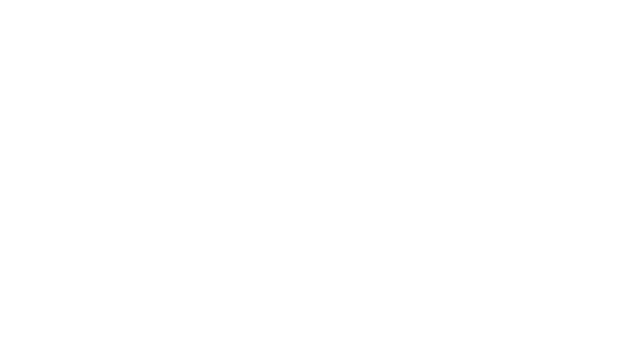
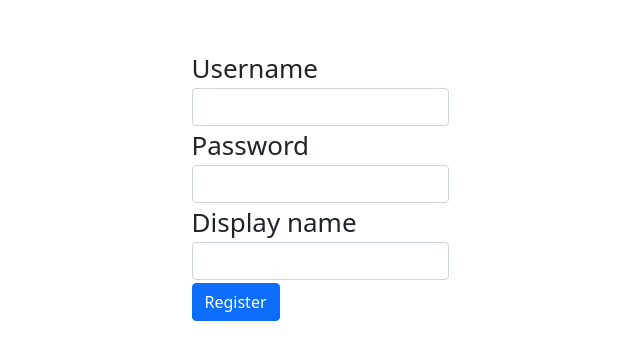
Before and after one commit to dev-sriramp/portfolio, a React (Create React App) app: page /ContactMe in a window 1280 px wide. Shown: the part 207-566 px from the top of the page, without its empty margins (320-960 px from the left). Built offline with nearby package versions, Linux system fonts and the light colour scheme.

Commit message:
finished home page

```diff
--- a/package.json
+++ b/package.json
@@ -6,6 +6,7 @@
     "@testing-library/jest-dom": "^5.12.0",
     "@testing-library/react": "^11.2.7",
     "@testing-library/user-event": "^12.8.3",
+    "axios": "^0.21.1",
     "bootstrap": "^5.0.1",
     "element-react": "^1.4.34",
     "font-awesome": "^4.7.0",
--- a/src/App.jsx
+++ b/src/App.jsx
@@ -2,6 +2,7 @@ import React, { Component, } from 'react';
 import './App.css';
 import HomePage from './components/HomePage';
 import Error from './components/Error';
+import ContactMe from './components/ContactMe'
 
 import {
   BrowserRouter as Router,
@@ -18,6 +19,9 @@ class App extends Component {
         <Route exact path="/Error">
           <Error />
         </Route>
+        <Route exact path="/ContactMe">
+          <ContactMe />
+        </Route>
         <Route exact path="/Home">
           <HomePage />
         </Route>
--- /dev/null
+++ b/src/components/ContactMe.jsx
@@ -0,0 +1,59 @@
+import React, { Component, } from 'react';
+import axios from 'axios';
+
+class ContactMe extends Component {
+  constructor(props){
+    super(props);
+    this.state={
+      username : "",
+      password : "",
+      displayname : "",
+    }
+  }
+  inputSet = (e) =>{
+    this.setState({[e.target.name]:e.target.value})
+  }
+
+register = (e) =>{
+  e.preventDefault();
+  var data = {
+    username : this.state.username,
+    password : this.state.password,
+    displayname : this.state.displayname,
+  };
+  // console.log(data)
+  axios.post("http://sriram123987.hostfree.pw/index.php",data).then(res => {alert(res.data)}).catch(err => {alert(err)})
+  console.log('function called')
+}
+  render() {
+    return (
+      <div className='App-header'>
+        <form>
+          <div className="form-group">
+            <label>Username</label>
+            <input type="text" onChange={this.inputSet}name="username" className="form-control" />
+          </div>
+
+          <div className="form-group">
+            <label>Password</label>
+            <input type="password"  onChange={this.inputSet}name="password" className="form-control" />
+          </div>
+
+          <div className="form-group">
+            <label>Display name</label>
+            <input type="text" onChange={this.inputSet}name="displayname" className="form-control" />
+          </div>
+
+          <div className="form-group">
+            <button onClick={this.register}className="btn btn-primary">Register</button>
+          </div>
+          <p>{this.state.username}</p>
+          <p>{this.state.password}</p>
+          <p>{this.state.displayname}</p>
+        </form>
+      </div>
+    );
+  }
+}
+
+export default ContactMe;
--- a/src/components/HomePage.jsx
+++ b/src/components/HomePage.jsx
@@ -15,14 +15,17 @@ IsLoading:true,
   };
   componentDidMount() {
     this.timer = setTimeout(() => { this.setState({ IsLoading: !this.state.IsLoading }) }, 3000);
+
   }
 
   componentWillUnmount() {
     clearInterval(this.timer)
   }
+
 renderDiv() {
   if(this.state.IsLoading) {
     return (<div><Loading /></div>)
+
   }
   else {
     return (<div><Header /><AboutMe /></div>)
```
Also changed, not shown: 1 other file (tests, documents, lock files or other folders).
